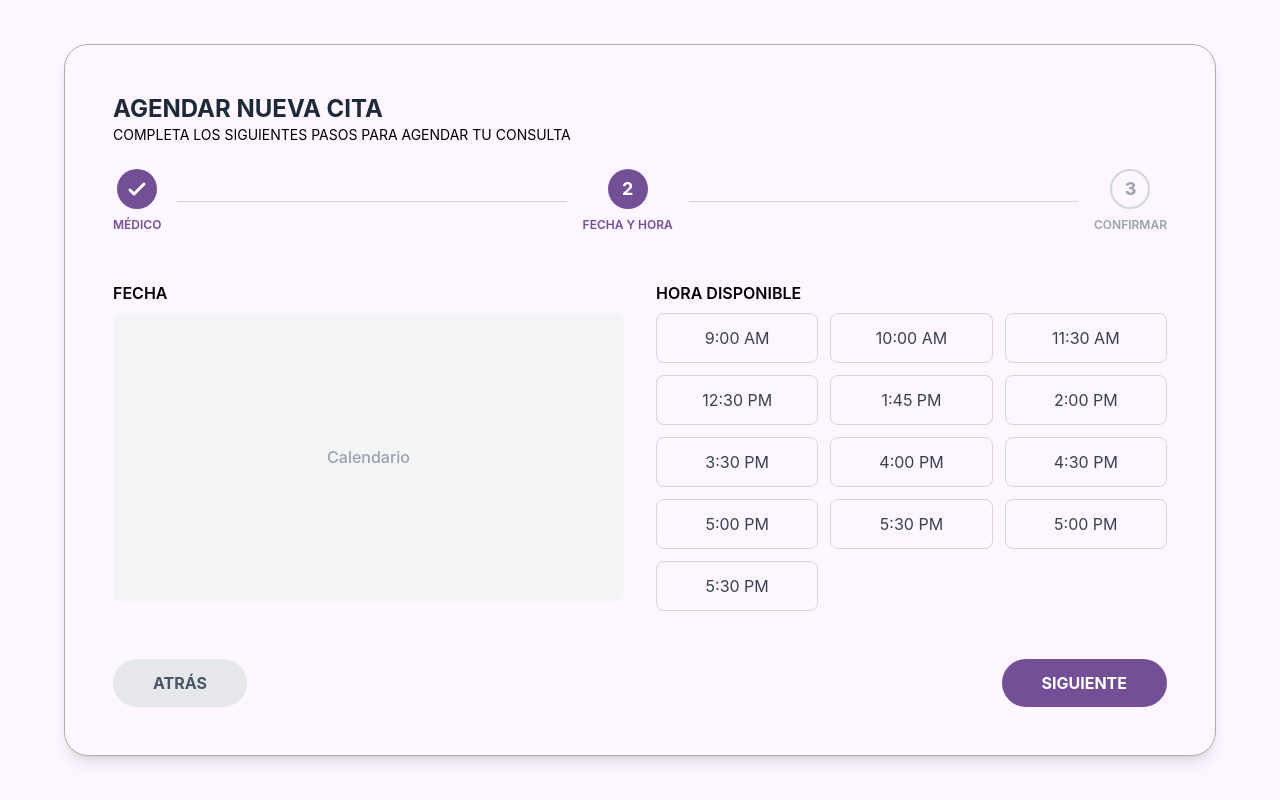
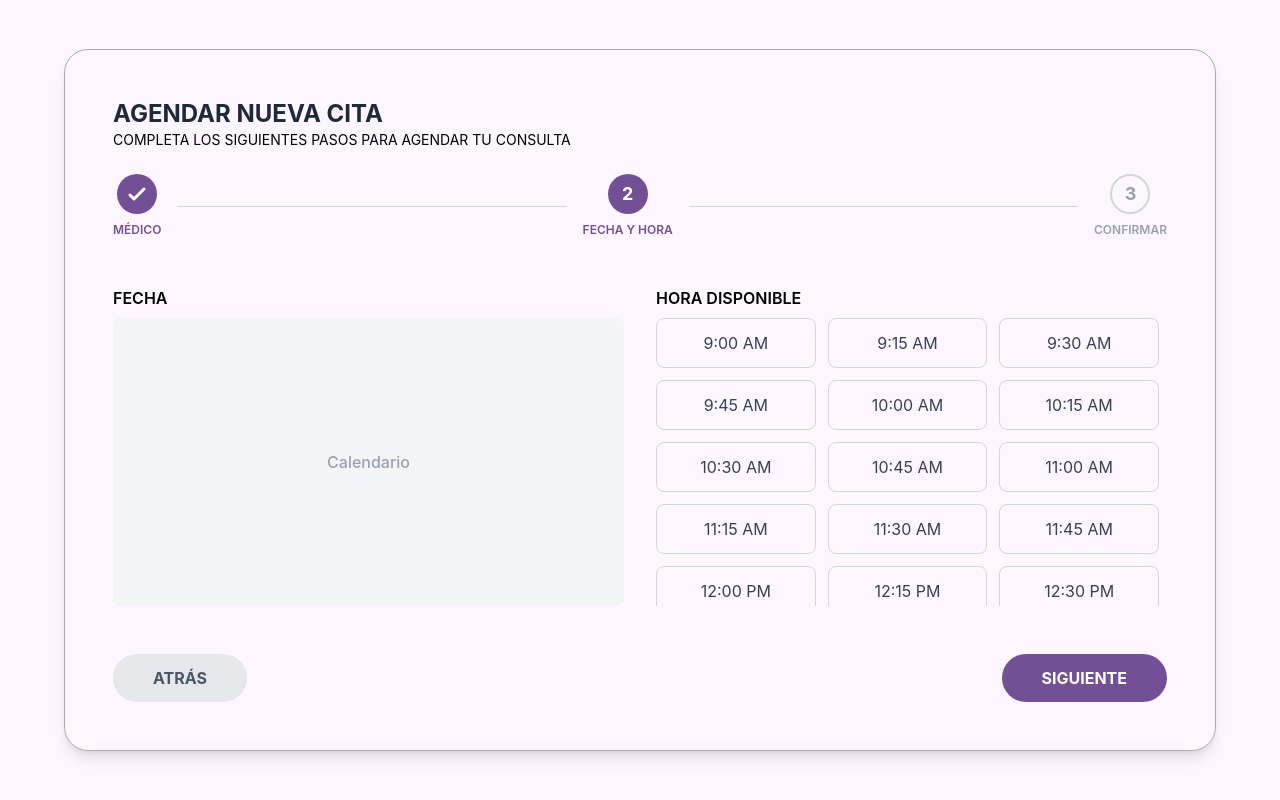
Before and after one commit to G20-NoCountry/g20-HealthTech, a React (Vite) app in the folder frontend/: page /appointment in a window 1280 px wide. Both pictures are taken after a click on the button "SIGUIENTE". Built offline with nearby package versions, Linux system fonts and the light colour scheme.

Commit message:
syle: Mejora el estilo del scroll en la selección de horarios

```diff
--- a/frontend/src/components/appointment-scheduler/AppointmentStep2.tsx
+++ b/frontend/src/components/appointment-scheduler/AppointmentStep2.tsx
@@ -5,9 +5,15 @@ interface Step2Props { onNext: () => void; onPrev: () => void; }
 
 export const AppointmentStep2= ({  onNext, onPrev }: Step2Props) => {
     const availableTimes = [
-        '9:00 AM', '10:00 AM', '11:30 AM', '12:30 PM',
-        '1:45 PM', '2:00 PM', '3:30 PM', '4:00 PM',
-        '4:30 PM', '5:00 PM', '5:30 PM', '5:00 PM', '5:30 PM'
+        '9:00 AM',  '9:15 AM',  '9:30 AM',  '9:45 AM',
+    '10:00 AM', '10:15 AM', '10:30 AM', '10:45 AM',
+    '11:00 AM', '11:15 AM', '11:30 AM', '11:45 AM',
+    '12:00 PM', '12:15 PM', '12:30 PM', '12:45 PM',
+    '1:00 PM',  '1:15 PM',  '1:30 PM',  '1:45 PM',
+    '2:00 PM',  '2:15 PM',  '2:30 PM',  '2:45 PM',
+    '3:00 PM',  '3:15 PM',  '3:30 PM',  '3:45 PM',
+    '4:00 PM',  '4:15 PM',  '4:30 PM',  '4:45 PM',
+    '5:00 PM'
       ];
 
   return (
@@ -26,12 +32,14 @@ export const AppointmentStep2= ({  onNext, onPrev }: Step2Props) => {
             </div>
             <div className="flex-1">
               <label className="font-semibold block mb-2">HORA DISPONIBLE</label>
+                <div className='h-72 overflow-y-auto pr-2'>
                     <div className="grid grid-cols-3 gap-3">
                       {availableTimes.map((time) => (
                        <button key={time} className="w-full p-3 border border-gray-300 rounded-lg text-center text-gray-700 hover:border-[#734F96] hover:text-[#734F96] focus:bg-purple-50 focus:border-[#734F96] focus:text-[#734F96] transition-colors">
                           {time}
                       </button>
                       ))}
+                  </div>
                 </div>
             </div>
         </div>
--- a/frontend/src/index.css
+++ b/frontend/src/index.css
@@ -1,7 +1,5 @@
 @import 'tailwindcss';
 
-
-@theme {
-  --color-primary: #fdf5ff;
-  --color-subtitle: #562c80;
+body {
+  background-color: #FDF5FF;
 }
```
Lines whose indentation alone changed are shown as unchanged.
